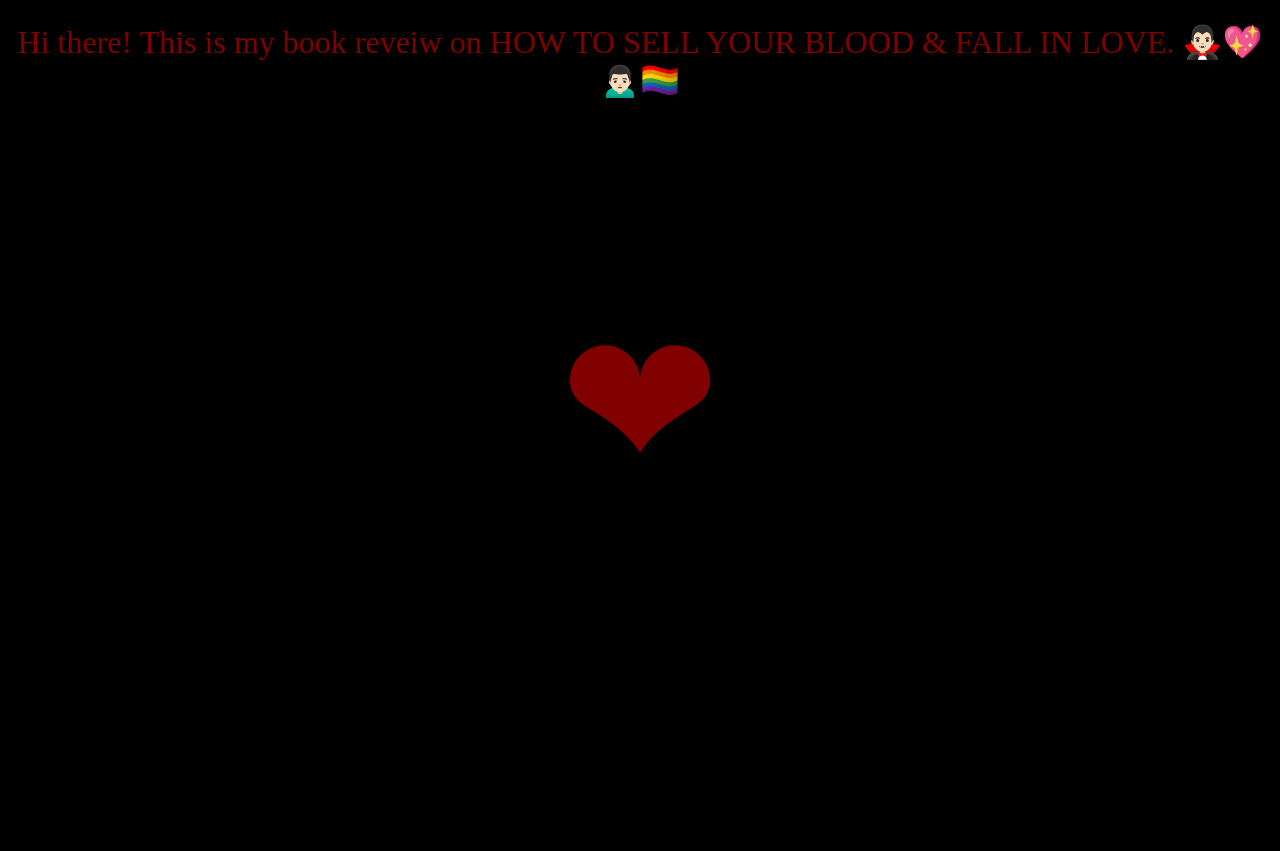
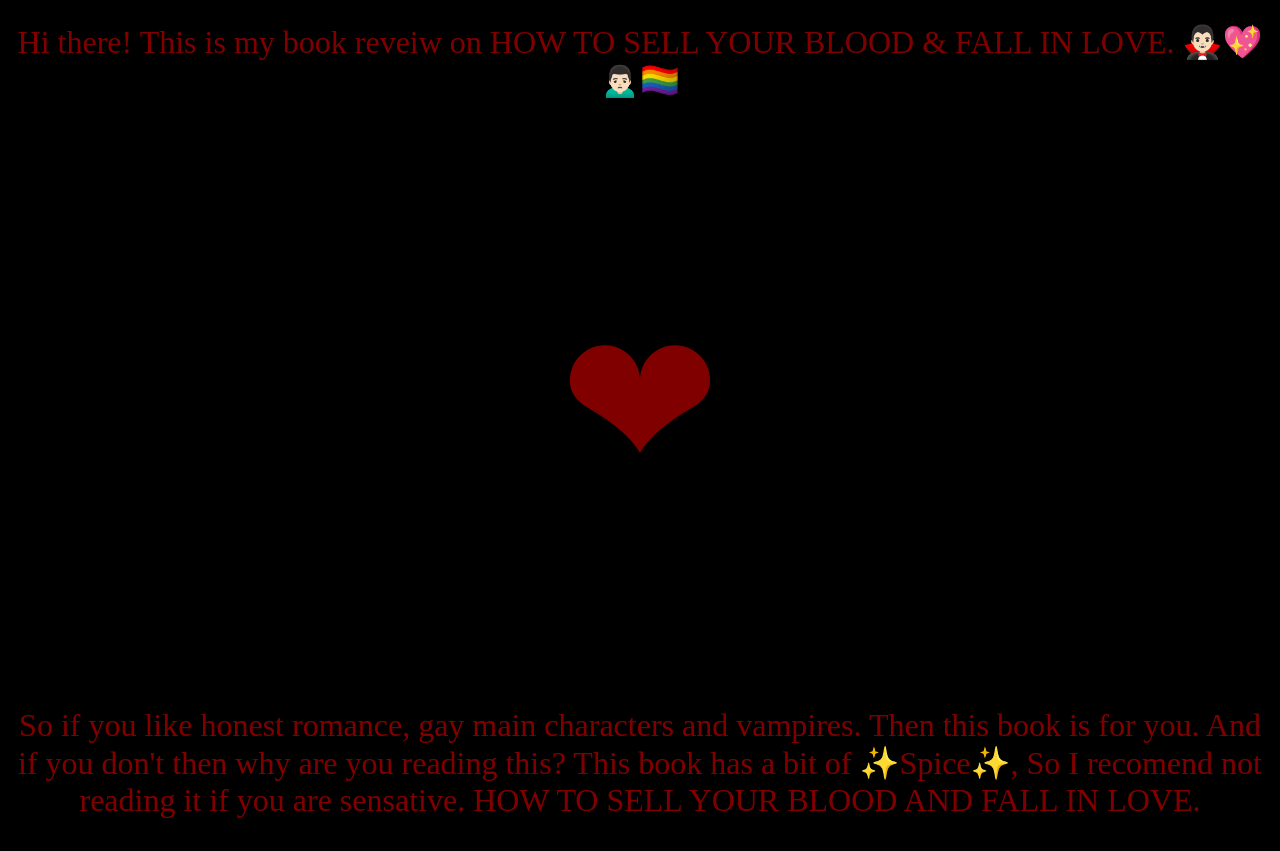
Before and after one commit to Subject3393/Hello-world, a plain HTML site: page index.html in a window 1280 px wide. Shown: the part 102-953 px from the top of the page. Before the commit the page ends 809 px from the top, so only its background shows below. Drawn offline with Linux system fonts and the light colour scheme.

Commit message:
Update index.html

```diff
--- a/index.html
+++ b/index.html
@@ -12,6 +12,8 @@
 <h1 style="color:Maroon; font-size:400%;">Book Reveiw</h1>
 <p style="color:Maroon; font-size:200%;">Hi there! This is my book reveiw on HOW TO SELL YOUR BLOOD & FALL IN LOVE. 🧛🏻‍♂️💖🙍🏻‍♂️🏳‍🌈 </p>
 <P style="color:Maroon; font-size:1200%;">❤</P>
+<p style="color:Maroon; font-size:200%;">So if you like honest romance, gay main characters and vampires. Then this book is for you. And if you don't then why are you reading this? This book has a bit of ✨Spice✨, So I
+recomend not reading it if you are sensative. HOW TO SELL YOUR BLOOD AND FALL IN LOVE. </p>
 </body>
 
 
```
